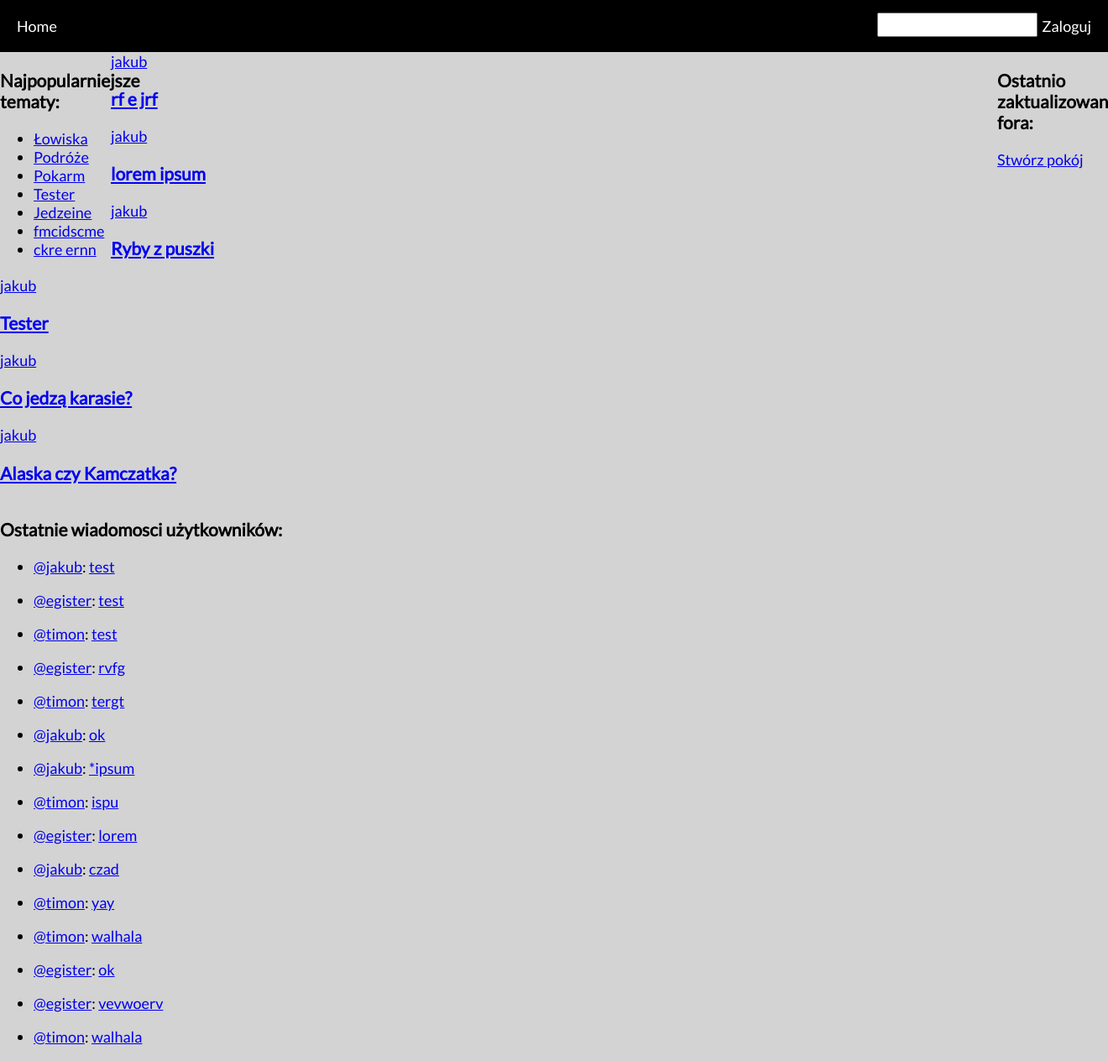
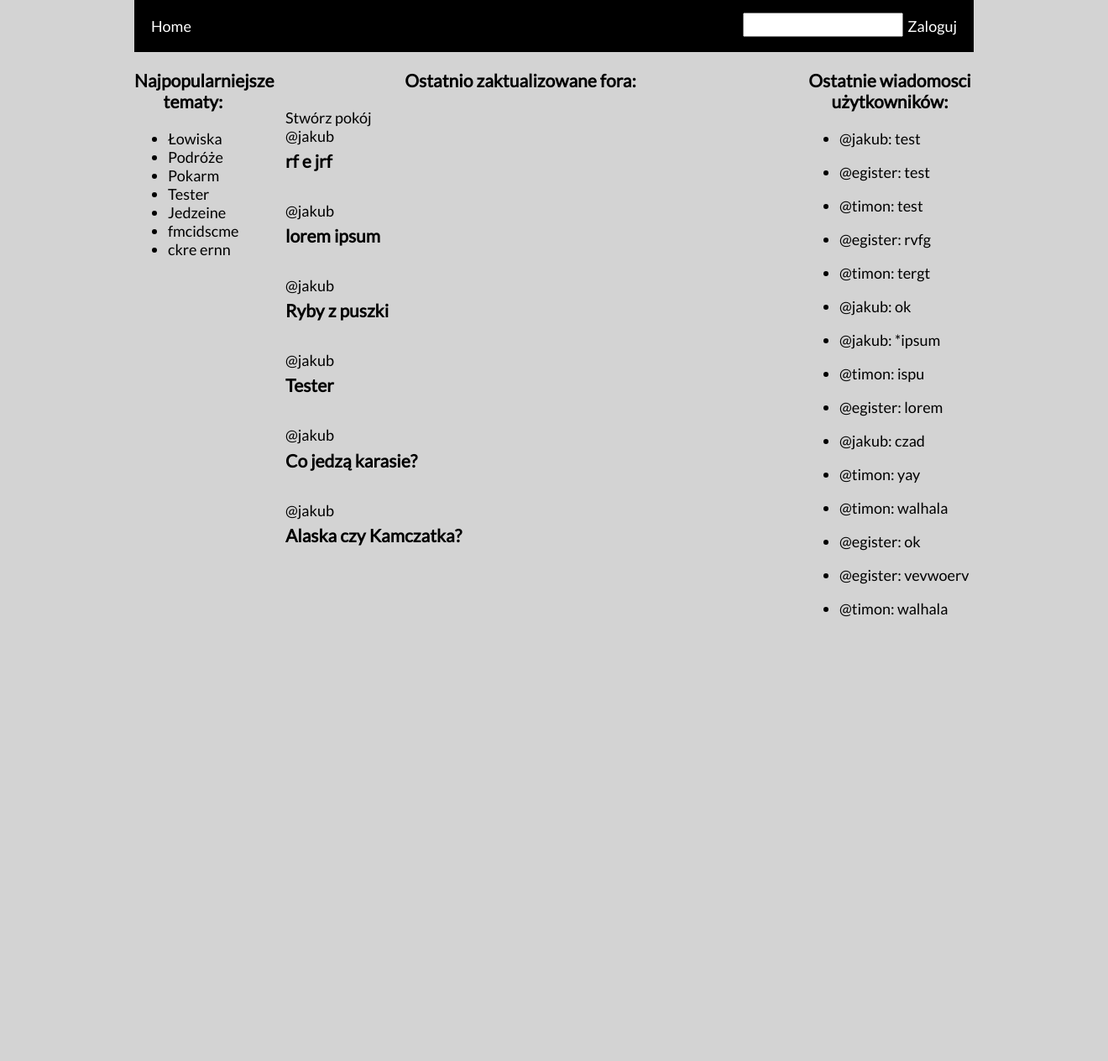
Before and after one commit to wul-fryk/co_jedza_karasie, a Django app: page / in a window 1320 px wide; the page is wider, and only the part inside the window is pictured. Shown: that part at 84% size. After the commit the page ends 735 px from the top of that part, so only its background shows below. Run offline with Django 4.2, Linux system fonts and the light colour scheme; data comes from the database, SQL or seed files in the repository; both versions use the stored data as it was after the commit.

Commit message:
poprawka mainpage

```diff
--- a/fish/templates/fish/home.html
+++ b/fish/templates/fish/home.html
@@ -11,6 +11,6 @@
     <div>
         {% include 'fish/messages_component.html' %}
     </div>
-    <div style="clear: both;"></div>
+
 </div>
 {% endblock content %}
--- a/fish/templates/fish/messages_component.html
+++ b/fish/templates/fish/messages_component.html
@@ -1,5 +1,5 @@
 <div id="messagess_container">
-    <div class="mesagess_header">
+    <div id="mesagess_header">
         <h3>Ostatnie wiadomosci użytkowników:</h3>
     </div>
     <ul>
@@ -7,8 +7,8 @@
         <li>
             <p>
                 <div class="messages_body_owner">
-                    <a href="{% url 'profile_page' mesg.owner.id %}" class="message_link">@{{mesg.owner}}</a>:
-                    <a href="{% url 'room_page' mesg.room_messages.id %}" class="message_link">{{mesg}}</a>
+                    <a href="{% url 'profile_page' mesg.owner.id %}" class="main_page_links">@{{mesg.owner}}</a>:
+                    <a href="{% url 'room_page' mesg.room_messages.id %}" class="main_page_links">{{mesg}}</a>
                 </div>
             </p>
 
--- a/fish/templates/fish/rooms_component.html
+++ b/fish/templates/fish/rooms_component.html
@@ -2,20 +2,19 @@
     <div id="rooms_comp_header">
         <h3>Ostatnio zaktualizowane fora:</h3>
     </div>
-    <div id="create_room">
-
+    <div>
+        <a href="{% url 'room_form' %}" class="main_page_links">Stwórz pokój</a>
     </div>
-    <a href="{% url 'room_form' %}">Stwórz pokój</a>
-    </div>
-
     {% for room in rooms %}
     <div>
         {% if request.user == room.host %}
-        <a href="{% url 'update' room.id %}" class="rooms_comp_buttons">Edytuj</a>
-        <a href="{% url 'delete_room' room.id %}" class="rooms_comp_buttons">Usuń</a>
+        <a href="{% url 'update' room.id %}" class="main_page_links">Edytuj</a>
+        <a href="{% url 'delete_room' room.id %}" class="main_page_links">Usuń</a>
         {% endif %}
-        <a href="{% url 'profile_page' room.host.id %}" class="rooms_comp_user">{{room.host}}</a>
-        <h3><a href="{% url 'room_page' room.id %}">{{room}}</a></h3>
+        <div>
+            <a href="{% url 'profile_page' room.host.id %}" class="main_page_links first">@{{room.host}}</a>
+            <h3><a href="{% url 'room_page' room.id %}" class="main_page_links second">{{room}}</a></h3>
+        </div>
     </div>
     {% endfor %}
 </div>
--- a/fish/templates/fish/topics_component.html
+++ b/fish/templates/fish/topics_component.html
@@ -7,7 +7,7 @@
             {% for topic in topics %}
             <div class="topic_element">
                 <li>
-                    <a href="{% url 'topics_page' topic.id %}" class="topic_link">{{topic.topic_name}}</a>
+                    <a href="{% url 'topics_page' topic.id %}" class="main_page_links">{{topic.topic_name}}</a>
                 </li>
             </div>
             {% endfor %}
--- a/static/styles/main.css
+++ b/static/styles/main.css
@@ -6,10 +6,11 @@ body {
     background-color: lightgrey;
     font-family: 'Lato', sans-serif;
     font-size: 18px;
-    width: 100%;
+    width: 1000px;
     margin: auto;
 }
 
+/* navbar */
 .navbar {
     background-color: black;
     display: block;
@@ -21,12 +22,10 @@ body {
     width: 100%;
     width: auto;
 }
-a.option:link {color:white; text-decoration:none;}
-a.option:visited {color:white; text-decoration:none;}
+a.option:link, a.option:visited {color:white; text-decoration:none;}
 a.option:hover {color:black; text-decoration:none;}
 
-a.option_home:link {color:white; text-decoration:none;}
-a.option_home:visited {color:white; text-decoration:none;}
+a.option_home:link, a.option_home:visited {color:white; text-decoration:none;}
 a.option_home:hover {color:black; text-decoration:none;}
 
 .option_home {
@@ -44,21 +43,61 @@ a.option_home:hover {color:black; text-decoration:none;}
 .opt:hover {
     background-color: #d9ecfa;
 }
+/* end navbar */
 
+/* main content */
 #topics_container {
-    width: 10vw;
     height: 100%;
+    width: 180px;
+    padding-right: 40px;
     float: left;
 }
 
-#messagess_container {
-    width: 50%;
+#topics_header {
+    text-align: center;
+}
+
+#rooms_container {
     height: 100%;
+    width: 580px;
+    padding-right: 20px;
     float: left;
 }
 
-#rooms_container {
-    width: 10vw;
+#rooms_comp_header {
+    text-align: center;
+}
+
+#messagess_container {
     height: 100%;
+    width: 200px;
     float: right;
 }
+
+#mesagess_header {
+    text-align: center;
+}
+
+a:link {
+    color: black;
+    text-decoration: none;
+}
+
+a:visited {
+    color: black;
+    text-decoration: none;
+}
+
+a:hover:not(.opt) {
+    font-size: 130%;
+}
+
+a:active {
+    color: red;
+    text-decoration: none;
+}
+
+.second {
+    position: relative;
+    top: -15px;
+}
```
Also changed, not shown: db.sqlite3.
